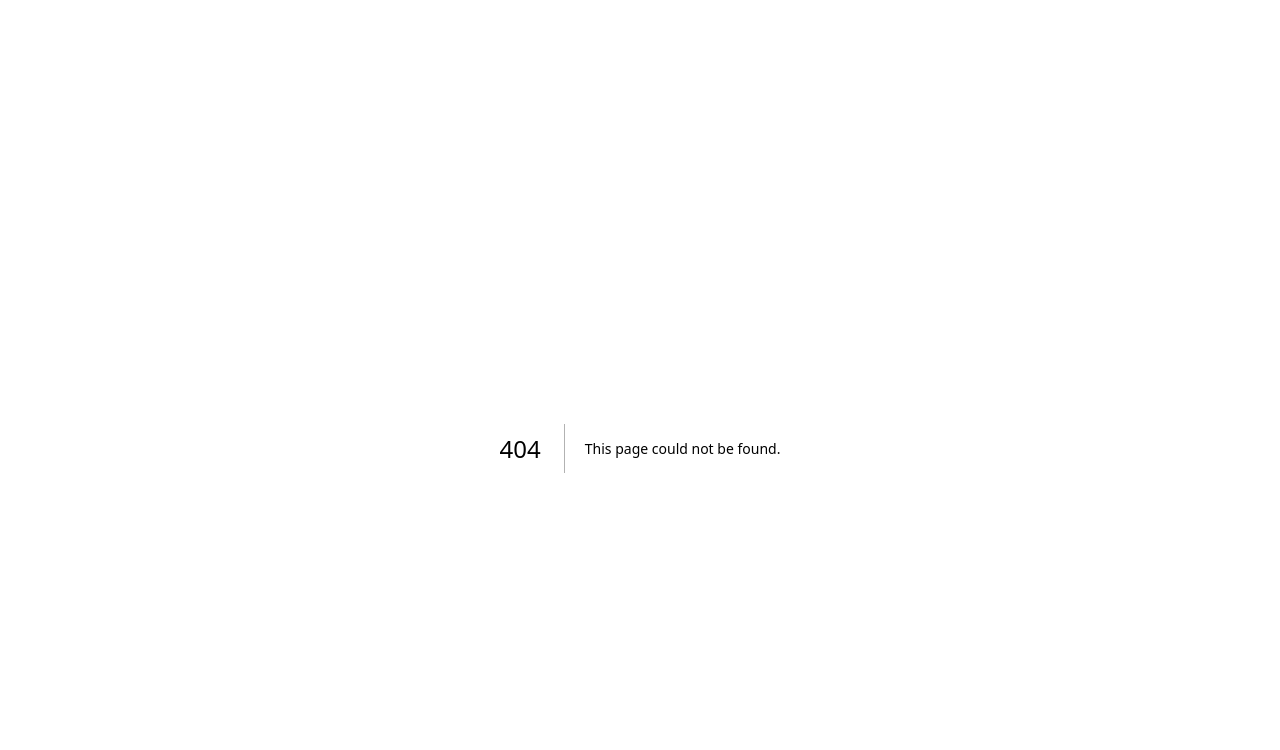
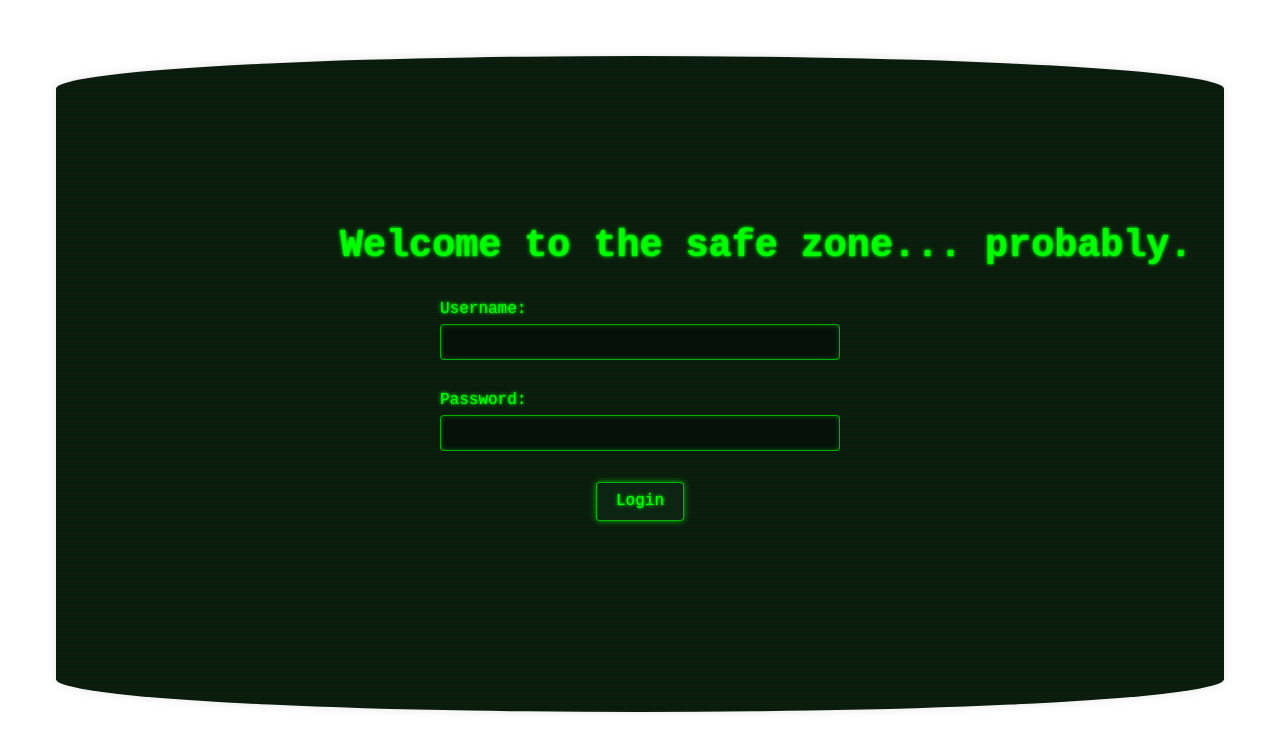
Before and after one commit to Avirall/paranormaliser-frontend, a Next.js app: page /login in a window 1280 px wide. Before the commit this address had no page. Shown: the top 750 px of the page. Built offline with nearby package versions, Linux system fonts and the light colour scheme.

Commit message:
login page update

```diff
--- a/src/app/layout.tsx
+++ b/src/app/layout.tsx
@@ -1,10 +1,5 @@
 import "./globals.scss";
-import type { Metadata } from "next";
-
-export const metadata: Metadata = {
-  title: "Courage's Computer",
-  description: "The most sarcastic computer in Nowhere",
-};
+import style from "@/app/styles.module.scss";
 
 export default function RootLayout({
   children,
@@ -14,10 +9,7 @@ export default function RootLayout({
   return (
     <html lang="en">
       <body className="retro-body">
-        <audio id="beep-sound" src="/sounds/beep.mp3" />
-        <audio id="error-sound" src="/sounds/error.mp3" />
-        <audio id="typing-sound" src="/sounds/typing.mp3" />
-        {children}
+        <div className={style.retro_box}>{children}</div>
       </body>
     </html>
   );
--- /dev/null
+++ b/src/app/login/page.tsx
@@ -0,0 +1,86 @@
+"use client";
+import { useEffect, useState } from "react";
+import style from "./styles.module.scss";
+import { loginMessages } from "@/contants";
+
+export default function Login() {
+  const [message, setMessage] = useState("");
+  const [username, setUsername] = useState("");
+  const [password, setPassword] = useState("");
+  const [usernameError, setUsernameError] = useState("");
+  const [passwordError, setPasswordError] = useState("");
+
+  useEffect(() => {
+    const random =
+      loginMessages[Math.floor(Math.random() * loginMessages.length)];
+    setMessage(random);
+  }, []);
+
+  const handleInput = (
+    event: React.ChangeEvent<HTMLInputElement>,
+    field_name: string
+  ) => {
+    if (field_name === "username") {
+      setUsername(event?.target.value);
+      setUsernameError("");
+    } else if (field_name === "password") {
+      setPassword(event?.target.value);
+      setPasswordError("");
+    }
+  };
+
+  const handleSubmit = () => {
+    if (!username) {
+      setUsernameError("Username is required.");
+    } else {
+      setUsernameError("");
+    }
+
+    if (!password) {
+      setPasswordError("Password is required.");
+    } else {
+      setPasswordError("");
+    }
+
+    if (username && password) {
+      console.log("Logging in with", { username, password });
+    }
+  };
+
+  return (
+    <div className={style.login_container}>
+      <div className={style.message}>{message}</div>
+      <div className={style.login_form}>
+        <div className={style.form_group}>
+          <label htmlFor="username">Username:</label>
+          <input
+            type="text"
+            id="username"
+            name="username"
+            value={username ?? ""}
+            onChange={(e) => {
+              handleInput(e, "username");
+            }}
+          />
+          <span className={style.error_message}>{usernameError}</span>
+        </div>
+        <div className={style.form_group}>
+          <label htmlFor="password">Password:</label>
+          <input
+            type="password"
+            id="password"
+            name="password"
+            onChange={(e) => handleInput(e, "password")}
+            value={password ?? ""}
+          />
+          <span className={style.error_message}>{passwordError}</span>
+        </div>
+      </div>
+      <div className={style.button_container}>
+        <button className={style.login_button} onClick={handleSubmit}>
+          Login
+        </button>
+      </div>
+    </div>
+  );
+}
--- /dev/null
+++ b/src/app/login/styles.module.scss
@@ -0,0 +1,106 @@
+.login_container {
+  position: relative;
+  top: 10%;
+  color: #00ff00cc;
+  font-family: "Courier New", Courier, monospace;
+  padding: 4rem;
+  display: flex;
+  flex-direction: column;
+  align-items: center;
+  justify-content: center;
+  text-shadow: 0 0 2px #00ff00, 0 0 4px #00ff00;
+}
+
+.message {
+  font-size: 2.4rem;
+  font-weight: bold;
+  margin-bottom: 2rem;
+  max-width: 600px;
+  text-align: center;
+  animation: typing 3s steps(40, end) 1 forwards, blink 0.7s step-end infinite;
+  white-space: nowrap;
+  z-index: 1;
+}
+
+@keyframes typing {
+  from {
+    width: 0;
+  }
+  to {
+    width: 100%;
+  }
+}
+
+@keyframes blink {
+  50% {
+    border-color: transparent;
+  }
+}
+
+.login_form {
+  width: 100%;
+  max-width: 400px;
+  display: flex;
+  flex-direction: column;
+  gap: 1.5rem;
+  z-index: 1;
+}
+
+.form_group {
+  display: flex;
+  flex-direction: column;
+  gap: 0.4rem;
+
+  label {
+    color: #00ff00dd;
+    font-size: 1rem;
+  }
+
+  input {
+    background-color: #06110a;
+    border: 1px solid #00ff00aa;
+    color: #00ff00;
+    padding: 0.5rem 1rem;
+    font-family: "Courier New", Courier, monospace;
+    font-size: 1rem;
+    border-radius: 4px;
+    outline: none;
+    box-shadow: 0 0 5px #00ff0055 inset;
+    transition: box-shadow 0.2s ease;
+  }
+
+  input:focus {
+    box-shadow: 0 0 10px #00ff00;
+    border-color: #00ff00;
+  }
+}
+
+.login_button {
+  background-color: #0d1f12;
+  border: 1px solid #00ff00aa;
+  color: #00ff00;
+  font-family: "Courier New", Courier, monospace;
+  font-size: 1rem;
+  padding: 0.6rem 1.2rem;
+  border-radius: 4px;
+  cursor: pointer;
+  text-shadow: 0 0 2px #00ff00, 0 0 4px #00ff00;
+  box-shadow: 0 0 6px #00ff00aa;
+  transition: all 0.2s ease-in-out;
+}
+
+.login_button:hover {
+  background-color: #0f2815;
+  box-shadow: 0 0 12px #00ff00, 0 0 18px #00ff00;
+}
+
+.button_container {
+  display: flex;
+  justify-content: center;
+  margin-top: 1.5rem;
+}
+
+.login_button:active {
+  transform: scale(0.96);
+  box-shadow: 0 0 6px #00ff00;
+}
--- a/src/app/page.tsx
+++ b/src/app/page.tsx
@@ -1,51 +1,44 @@
 "use client";
 import { useEffect, useState } from "react";
+import { useRouter } from "next/navigation";
 import style from "@/app/styles.module.scss";
+import { welcomeMessages } from "@/contants";
 
 export default function Home() {
   const [typingDone, setTypingDone] = useState(false);
+  const [message, setMessage] = useState("");
+  const router = useRouter();
 
   useEffect(() => {
-    const audio = new Audio("frontend\\assets\\typing.wav");
-    audio.volume = 0.3;
+    const randomIndex = Math.floor(Math.random() * welcomeMessages.length);
+    setMessage(welcomeMessages[randomIndex]);
+    const timer = setTimeout(() => {
+      setTypingDone(true);
+    }, 2500);
 
-    let interval: NodeJS.Timeout;
+    return () => clearTimeout(timer);
+  }, []);
 
-    // Simulate key clicks during typing
-    const playTypingSound = () => {
-      interval = setInterval(() => {
-        const click = audio.cloneNode() as HTMLAudioElement;
-        click.play();
-      }, 80); // plays every 80ms
+  useEffect(() => {
+    if (!typingDone) return;
+
+    const handleKeyPress = () => {
+      router.push("/login");
     };
 
-    playTypingSound();
-
-    const timer = setTimeout(() => {
-      clearInterval(interval);
-      setTypingDone(true);
-    }, 2500); // match animation duration
-
-    return () => {
-      clearInterval(interval);
-    };
-  }, []);
+    window.addEventListener("keydown", handleKeyPress);
+    return () => window.removeEventListener("keydown", handleKeyPress);
+  }, [typingDone]);
 
   return (
     <div>
-      <div className={style.retro_box}>
       <div
         className={`${style.retro_box_content} ${
           typingDone ? style.glow_all : ""
         }`}
       >
-          <div>
-            <h1>Welcome to Courage's Computer</h1>
-          </div>
-          <div>
+        <h1>{message}</h1>
         <p className={style.typing}>Press any key to start interacting!</p>
-          </div>
-        </div>
       </div>
     </div>
   );
--- a/src/app/styles.module.scss
+++ b/src/app/styles.module.scss
@@ -7,6 +7,10 @@
   box-shadow: 0 0 10px rgba(0, 0, 0, 0.1);
   position: relative;
   overflow: hidden;
+
+  h1 {
+    text-align: center;
+  }
 }
 
 .retro_box::after {
@@ -32,6 +36,7 @@
   align-items: center;
   justify-content: center;
   height: 100%;
+  top: 7rem;
 
   color: #00ff00cc;
   font-family: "Courier New", Courier, monospace;
@@ -41,7 +46,6 @@
   position: relative;
 }
 
-/* Typing animation */
 .typing {
   overflow: hidden;
   white-space: nowrap;
@@ -56,7 +60,7 @@
     width: 0;
   }
   to {
-    width: 100%;
+    width: 40%;
   }
 }
 
@@ -66,7 +70,6 @@
   }
 }
 
-/* CRT Glow effect on everything */
 .glow_all * {
   animation: glow-pulse 2s ease-in-out infinite alternate;
 }
--- /dev/null
+++ b/src/contants.ts
@@ -0,0 +1,45 @@
+export const welcomeMessages = [
+  "Well well... another puny human at the keyboard.",
+  "Welcome, user. Try not to break anything this time.",
+  "Initializing... ugh, here we go again.",
+  "System online. Courage's Computer is... reluctantly at your service.",
+  "Booting up files I’d rather keep buried...",
+  "Another day, another potential disaster. Welcome.",
+  "You're back. I was hoping you'd forgotten the password.",
+  "Loading secrets, conspiracies, and cookies...",
+  "Access granted. Regret imminent.",
+  "Detecting signs of user intelligence… none found. Proceeding anyway.",
+  "Welcome to the Terminal of Terror™.",
+  "Courage isn't here. You're on your own.",
+  "If you're here, something's probably gone wrong.",
+  "Your curiosity will be your undoing...",
+  "Fetching files from the abyss...",
+  "Welcome. Prepare for mild panic and digital chaos.",
+  "I’ve seen things you wouldn’t believe. And now… so will you.",
+  "Courage’s Computer: Because screaming into the void wasn’t enough.",
+  "Back again? You must enjoy danger.",
+  "Terminal boot complete. Embrace the weird.",
+];
+
+export const loginMessages = [
+  "Identify yourself... if you dare.",
+  "Password, please. Or just scream into the void.",
+  "No more than three failed attempts, or things get weird.",
+  "Access granted... but at what cost?",
+  "Welcome back, brave (or foolish) user.",
+  "Your secrets are safe. For now.",
+  "Logging in... or summoning something worse.",
+  "Enter credentials or face the unknown.",
+  "Beware: The computer watches.",
+  "One small step for user, one giant leap for… something else.",
+  "You’re in. Don’t make me regret this.",
+  "This system does not forgive typos.",
+  "Password accepted. Proceed with caution.",
+  "Trying to hack me? Good luck.",
+  "Welcome to the safe zone... probably.",
+  "Authentication successful. The fun begins.",
+  "Login complete. Now, what’s the plan?",
+  "You have the key... but who holds the lock?",
+  "Accessing forbidden knowledge... loading.",
+  "Courage’s Computer says: Good luck, you’ll need it.",
+];
```
Also changed, not shown: 1 other file (tests, documents, lock files or other folders). Lines whose indentation alone changed are shown as unchanged.
